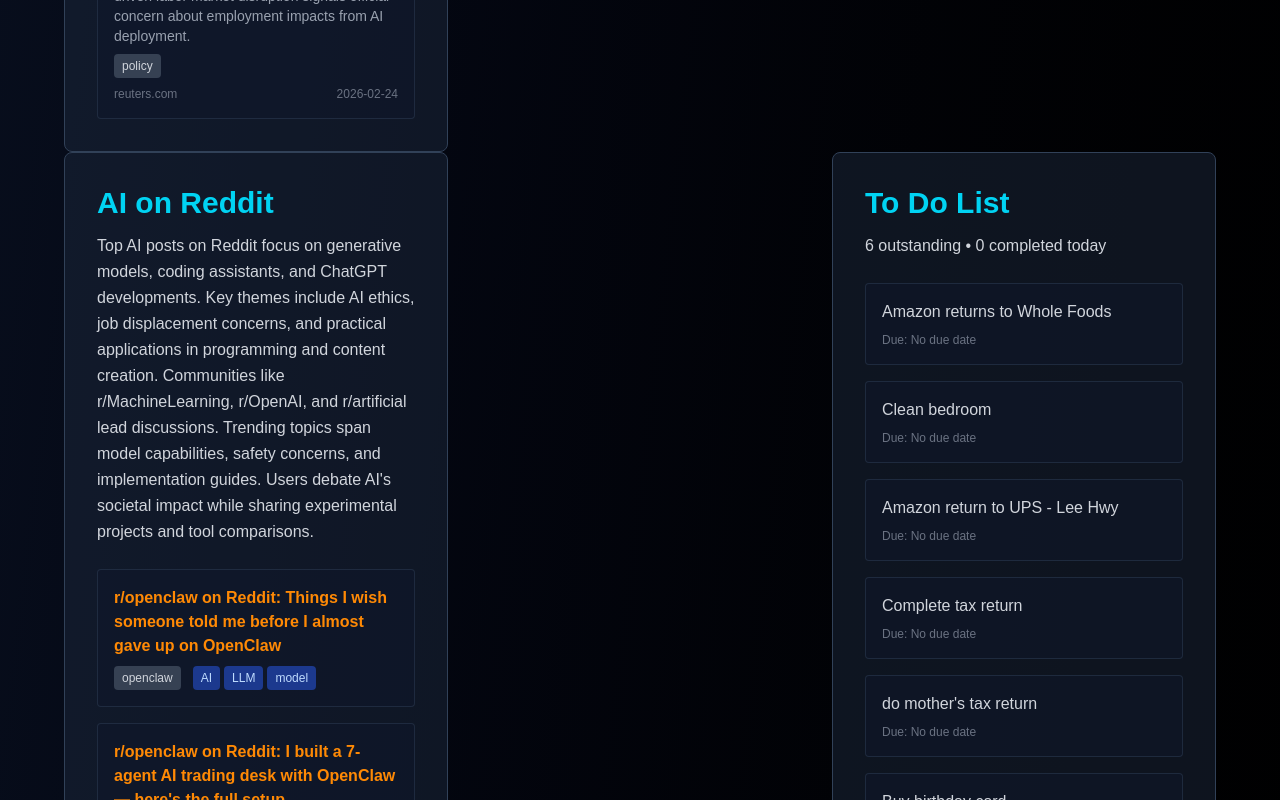
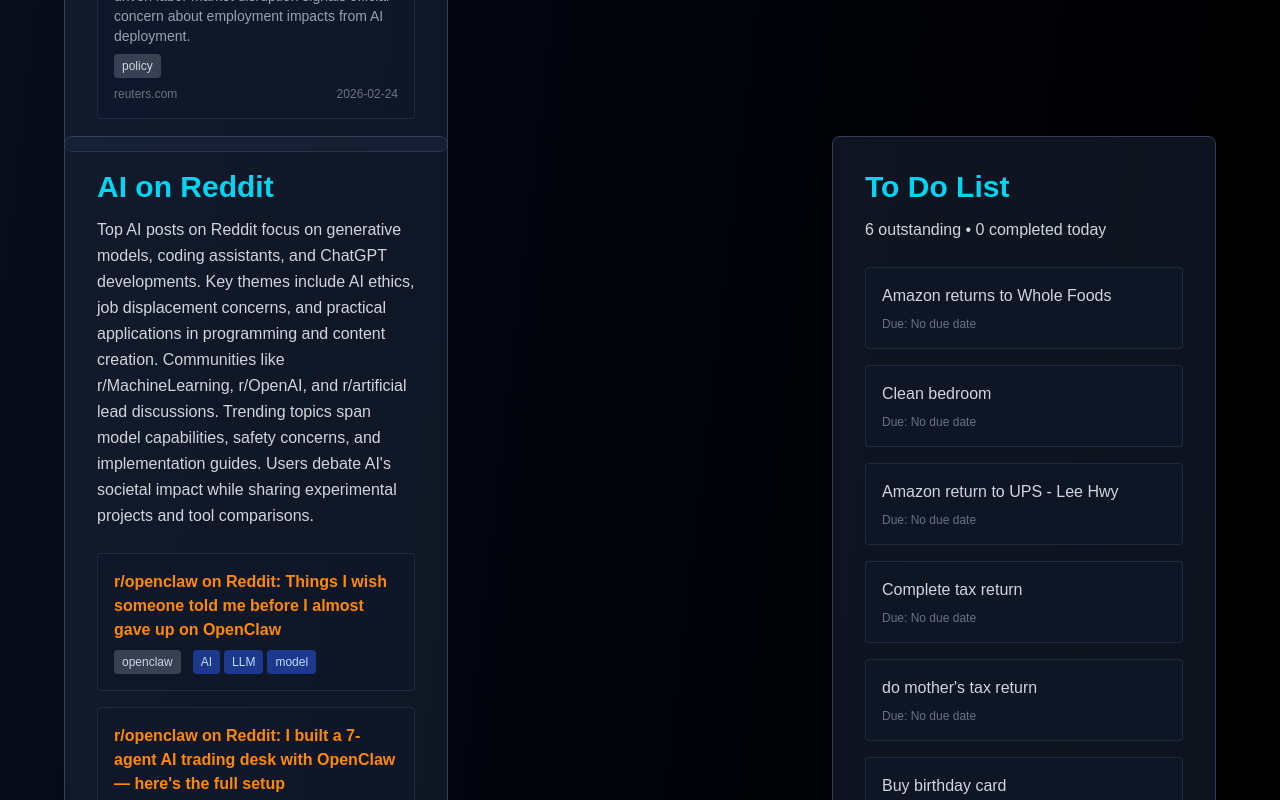
Before and after one commit to Alfred-ai-assistant/The-Alfred-Report, a Next.js app: page / in a window 1280 px wide. Shown: the part 4740-5540 px from the top of the page. Built offline with nearby package versions, Linux system fonts and the light colour scheme.

Commit message:
fix: remove all gaps between sections on iMac with negative margins

```diff
--- a/app/page.tsx
+++ b/app/page.tsx
@@ -103,7 +103,7 @@ export default async function Home({ searchParams }: PageProps) {
                 id="section-weather"
                 className="bg-slate-800/50 border border-slate-700 rounded-lg p-6 md:p-8
                            md:col-start-2 md:row-start-1
-                           xl:col-start-3 xl:row-start-1"
+                           xl:col-start-3 xl:row-start-1 xl:-mt-4"
               >
                 <h2 className="text-2xl md:text-3xl font-bold mb-3 text-cyan-400">
                   {report.sections.weather.title}
@@ -166,7 +166,7 @@ export default async function Home({ searchParams }: PageProps) {
                 id="section-todoist"
                 className="bg-slate-800/50 border border-slate-700 rounded-lg p-6 md:p-8
                            md:col-start-2 md:row-start-2
-                           xl:col-start-3 xl:row-start-2"
+                           xl:col-start-3 xl:row-start-2 xl:-mt-4"
               >
                 <h2 className="text-2xl md:text-3xl font-bold mb-3 text-cyan-400">
                   {report.sections.todoist.title}
@@ -207,7 +207,7 @@ export default async function Home({ searchParams }: PageProps) {
                 id="section-kanban"
                 className="bg-slate-800/50 border border-slate-700 rounded-lg p-6 md:p-8
                            md:col-start-1 md:row-start-1
-                           xl:col-start-3 xl:row-start-3"
+                           xl:col-start-3 xl:row-start-3 xl:-mt-4"
               >
                 <h2 className="text-2xl md:text-3xl font-bold mb-3 text-cyan-400">
                   {report.sections.kanban.title}
@@ -311,7 +311,7 @@ export default async function Home({ searchParams }: PageProps) {
                 id="section-youtube"
                 className="bg-slate-800/50 border border-slate-700 rounded-lg p-6 md:p-8
                            md:col-start-1 md:row-start-3
-                           xl:col-start-2 xl:row-start-1"
+                           xl:col-start-2 xl:row-start-1 xl:-mt-4"
               >
                 <h2 className="text-2xl md:text-3xl font-bold mb-3 text-cyan-400">
                   {report.sections.youtube.title}
@@ -382,7 +382,7 @@ export default async function Home({ searchParams }: PageProps) {
               <div
                 className="space-y-6
                            md:col-start-1 md:row-start-4
-                           xl:col-start-1 xl:row-start-2"
+                           xl:col-start-1 xl:row-start-2 xl:-mt-4"
               >
                 <section id="section-ai_reddit_trending" className="bg-slate-800/50 border border-slate-700 rounded-lg p-6 md:p-8">
                   <h2 className="text-2xl md:text-3xl font-bold mb-3 text-cyan-400">
@@ -472,7 +472,7 @@ export default async function Home({ searchParams }: PageProps) {
                 id="section-company_reddit_watch"
                 className="bg-slate-800/50 border border-slate-700 rounded-lg p-6 md:p-8
                            md:col-start-1 md:row-start-4
-                           xl:col-start-1 xl:row-start-2"
+                           xl:col-start-1 xl:row-start-2 xl:-mt-4"
               >
                 <h2 className="text-2xl md:text-3xl font-bold mb-3 text-cyan-400">
                   {report.sections.company_reddit_watch.title}
```
